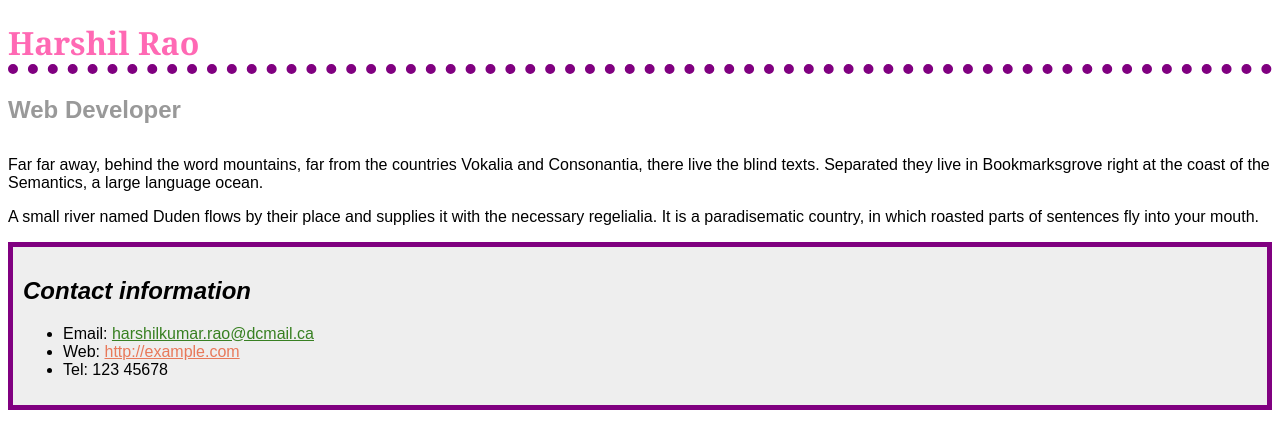
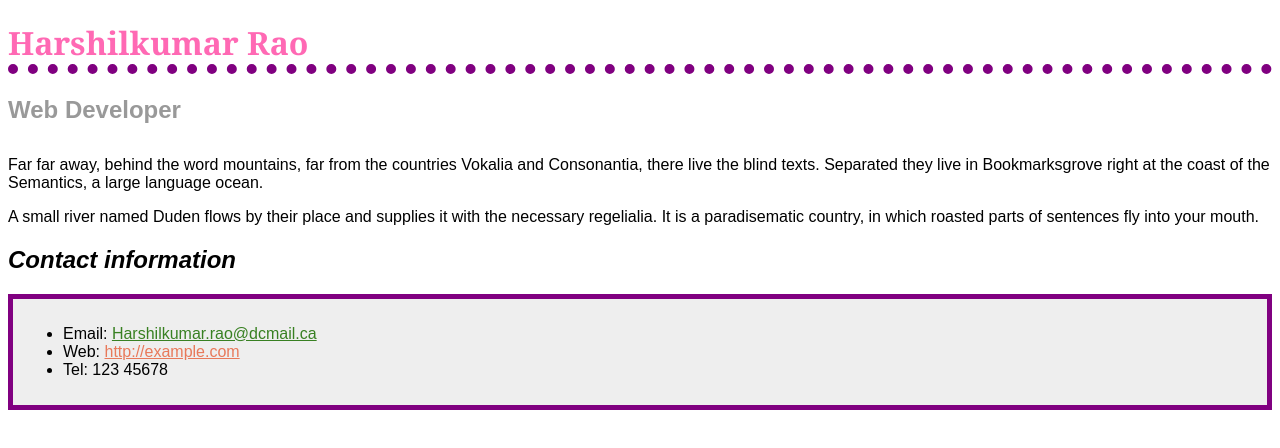
Before and after one commit to Harshilkumar-Rao/web-development, a plain HTML site: page Assignment3/Part1/index.html in a window 1280 px wide. Drawn offline with Linux system fonts and the light colour scheme.

Commit message:
Update index.html

```diff
--- a/Assignment3/Part1/index.html
+++ b/Assignment3/Part1/index.html
@@ -16,15 +16,15 @@
     <link rel="stylesheet" href="style.css">
 </head>
 <body>
-    <h1>Harshil Rao</h1>
+    <h1>Harshilkumar Rao</h1>
     <div class="job-title">Web Developer</div>
     <p>Far far away, behind the word mountains, far from the countries Vokalia and Consonantia, there live the blind texts. Separated they live in Bookmarksgrove right at the coast of the Semantics, a large language ocean.</p>
 
     <p>A small river named Duden flows by their place and supplies it with the necessary regelialia. It is a paradisematic country, in which roasted parts of sentences fly into your mouth. </p>
+    <h2>Contact information</h2>
     <div class="outerbox">
-        <h2>Contact information</h2>
         <ul>
-        <li>Email: <a href="mailto:harshilkumar.rao@dcmail.ca">harshilkumar.rao@dcmail.ca</a></li>
+        <li>Email: <a href="mailto:harshilkumar.rao@dcmail.ca">Harshilkumar.rao@dcmail.ca</a></li>
         <li>Web: <a href="http://example.com">http://example.com</a></li>
         <li>Tel: 123 45678</li>
         </ul>
```
